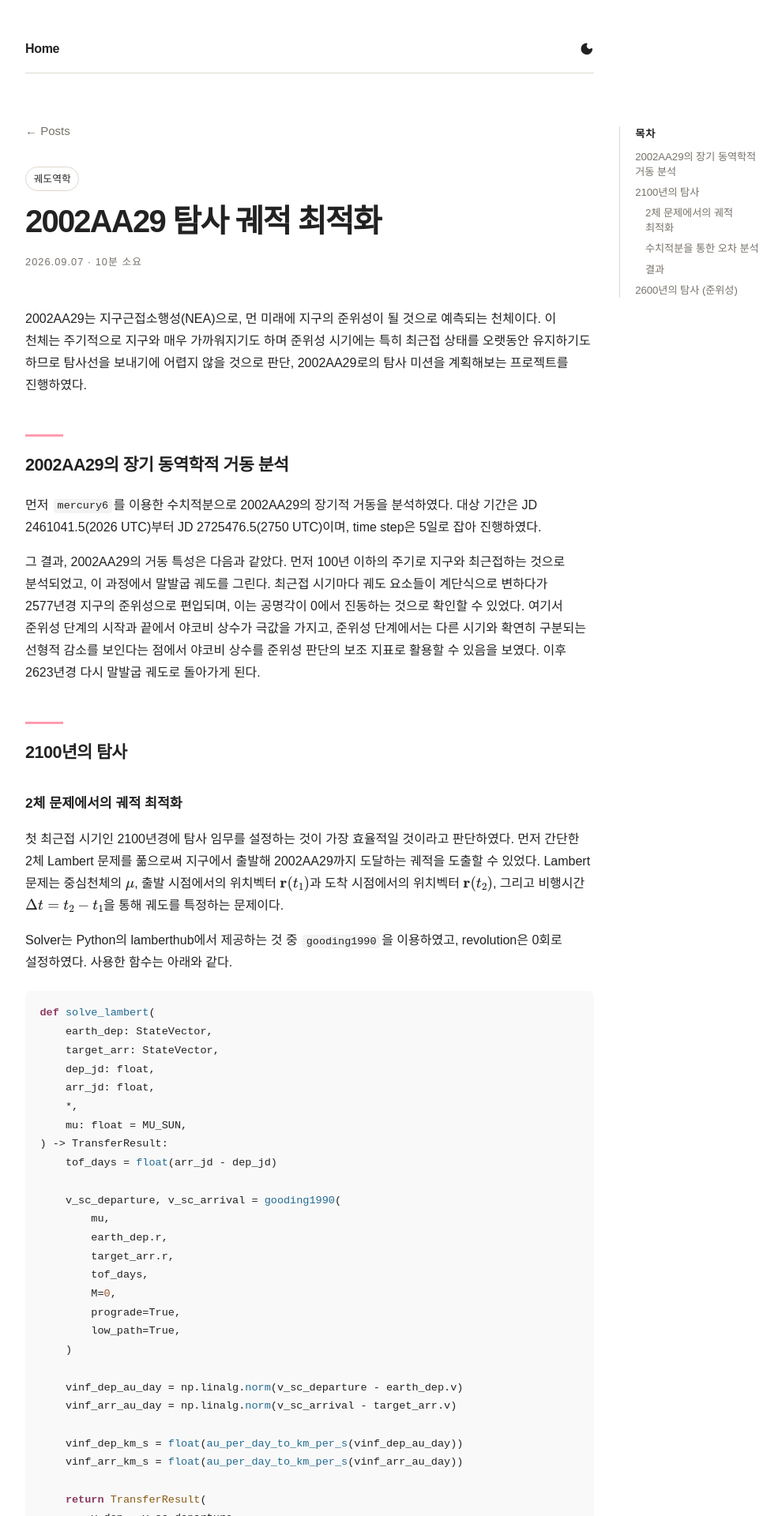
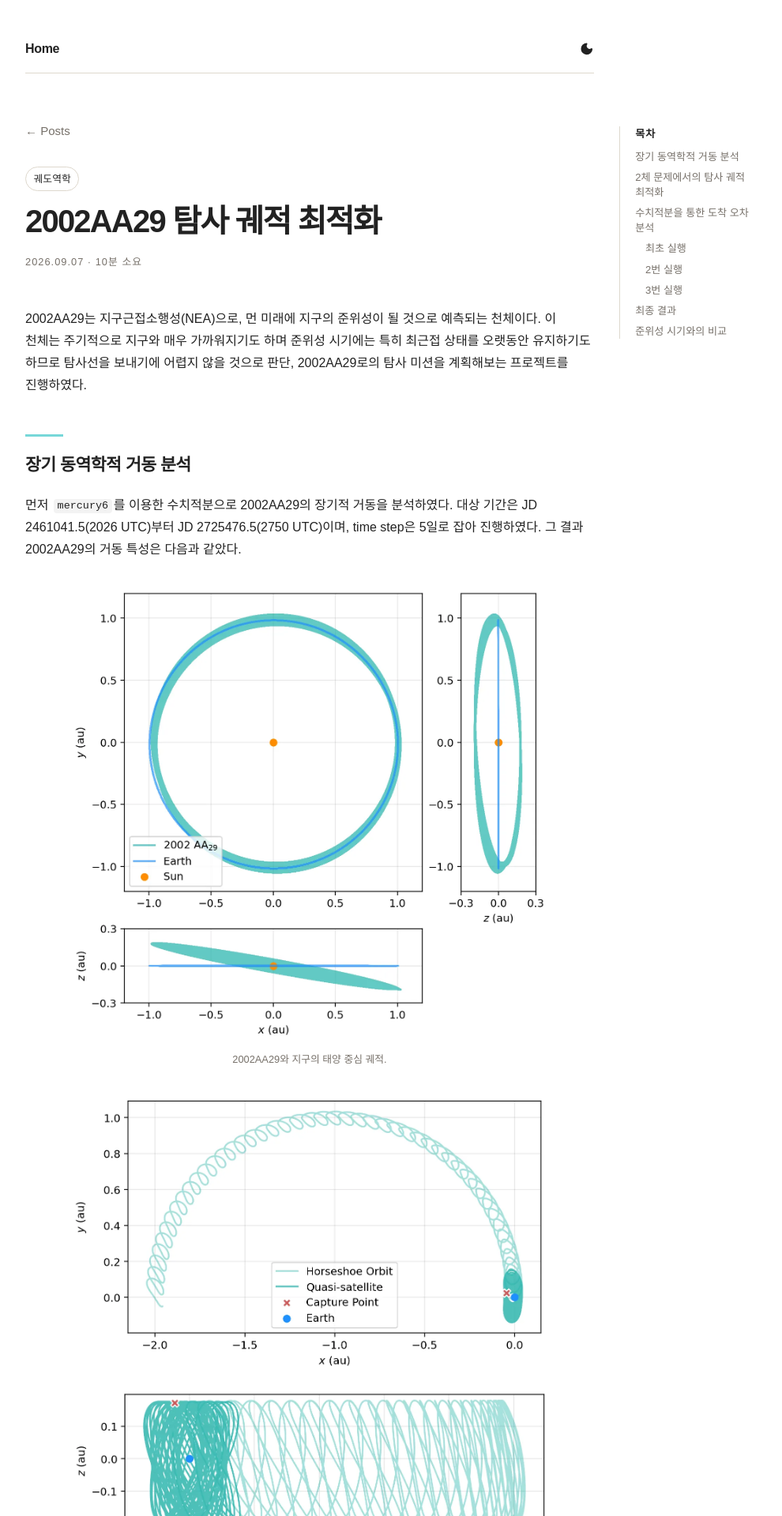
Before and after one commit to shami-momo/shami-momo.github.io, a Jekyll site: the page built from _posts/2026-09-07-2002AA29.md, in a window 1280 px wide. Shown: the top 1920 px of the page at 79% size, without its empty margins (248-1238 px from the left). Built offline with Jekyll 4.4.1, drawn with Linux system fonts in a browser that asks for light colours; some web fonts are replaced; comment, search, counter and statistics services are not loaded; some of the changed text lies outside the part shown.

Commit message:
aa29 update

````diff
--- a/_posts/2026-09-07-2002AA29.md
+++ b/_posts/2026-09-07-2002AA29.md
@@ -7,13 +7,27 @@ tags: [궤도역학]
 
 2002AA29는 지구근접소행성(NEA)으로, 먼 미래에 지구의 준위성이 될 것으로 예측되는 천체이다. 이 천체는 주기적으로 지구와 매우 가까워지기도 하며 준위성 시기에는 특히 최근접 상태를 오랫동안 유지하기도 하므로 탐사선을 보내기에 어렵지 않을 것으로 판단, 2002AA29로의 탐사 미션을 계획해보는 프로젝트를 진행하였다.
 
-## 2002AA29의 장기 동역학적 거동 분석
-먼저 `mercury6`를 이용한 수치적분으로 2002AA29의 장기적 거동을 분석하였다. 대상 기간은 JD 2461041.5(2026 UTC)부터 JD 2725476.5(2750 UTC)이며, time step은 5일로 잡아 진행하였다.
+## 장기 동역학적 거동 분석
+먼저 `mercury6`를 이용한 수치적분으로 2002AA29의 장기적 거동을 분석하였다. 대상 기간은 JD 2461041.5(2026 UTC)부터 JD 2725476.5(2750 UTC)이며, time step은 5일로 잡아 진행하였다. 그 결과 2002AA29의 거동 특성은 다음과 같았다.
 
-그 결과, 2002AA29의 거동 특성은 다음과 같았다. 먼저 100년 이하의 주기로 지구와 최근접하는 것으로 분석되었고, 이 과정에서 말발굽 궤도를 그린다. 최근접 시기마다 궤도 요소들이 계단식으로 변하다가 2577년경 지구의 준위성으로 편입되며, 이는 공명각이 0에서 진동하는 것으로 확인할 수 있었다. 여기서 준위성 단계의 시작과 끝에서 야코비 상수가 극값을 가지고, 준위성 단계에서는 다른 시기와 확연히 구분되는 선형적 감소를 보인다는 점에서 야코비 상수를 준위성 판단의 보조 지표로 활용할 수 있음을 보였다. 이후 2623년경 다시 말발굽 궤도로 돌아가게 된다.
+<figure class="figure-85">
+  <img src="{{ '/assets/images/posts/2026-09-07-2002AA29/aa29_orbit.webp' | relative_url }}">
+  <figcaption>2002AA29와 지구의 태양 중심 궤적.</figcaption>
+</figure>
 
-## 2100년의 탐사
-### 2체 문제에서의 궤적 최적화
+<figure class="figure-85">
+  <img src="{{ '/assets/images/posts/2026-09-07-2002AA29/aa29_horseshoe.webp' | relative_url }}">
+  <figcaption>2002AA29의 지구에 대한 상대 궤적.</figcaption>
+</figure>
+
+<figure class="figure-85">
+  <img src="{{ '/assets/images/posts/2026-09-07-2002AA29/aa29_parameters.webp' | relative_url }}">
+  <figcaption>2002AA29의 궤도 요소의 변화.</figcaption>
+</figure>
+
+먼저 100년 이하의 주기로 지구와 최근접하는 것으로 분석되었고, 이 과정에서 말발굽 궤도를 그린다. 최근접 시기마다 궤도 요소들이 계단식으로 변하다가 2577년경 지구의 준위성으로 편입되며, 이는 공명각이 0에서 진동하는 것으로 확인할 수 있었다. 여기서 준위성 단계의 시작과 끝에서 야코비 상수가 극값을 가지고, 준위성 단계에서는 다른 시기와 확연히 구분되는 선형적 감소를 보인다는 점에서 야코비 상수를 준위성 판단의 보조 지표로 활용할 수 있음을 보였다. 이후 2623년경 다시 말발굽 궤도로 돌아가게 된다.
+
+## 2체 문제에서의 탐사 궤적 최적화
 첫 최근접 시기인 2100년경에 탐사 임무를 설정하는 것이 가장 효율적일 것이라고 판단하였다. 먼저 간단한 2체 Lambert 문제를 풂으로써 지구에서 출발해 2002AA29까지 도달하는 궤적을 도출할 수 있었다. Lambert 문제는 중심천체의 $\mu$, 출발 시점에서의 위치벡터 $\mathbf{r}(t_1)$과 도착 시점에서의 위치벡터 $\mathbf{r}(t_2)$, 그리고 비행시간 $\Delta t=t_2-t_1$을 통해 궤도를 특정하는 문제이다.
 
 Solver는 Python의 lamberthub에서 제공하는 것 중 `gooding1990`을 이용하였고, revolution은 0회로 설정하였다. 사용한 함수는 아래와 같다.
@@ -55,9 +69,14 @@ def solve_lambert(
     )
 ```
 
-2090년부터 2110년까지의 NASA JPL Horizons 데이터를 호출한 뒤 해당 일자 중 TOF가 30일부터 730일까지의 기간을 갖도록 출발 시기와 도착 시기를 바꿔가며 5일 간격으로 계산하였다.
+2090년부터 2110년까지의 NASA JPL Horizons 데이터를 호출한 뒤 해당 일자 중 TOF가 30일부터 730일까지의 기간을 갖도록 출발 시기와 도착 시기를 바꿔가며 5일 간격으로 계산하였다. 그 결과 그려진 $C_3$와 도착 $v_\infty$ 산점도는 아래와 같다.
 
-그 결과 그려진 $C_3$와 도착 $v_\infty$ 산점도는 아래와 같다. 산점도 전면에 명확한 front가 관찰되는 모습으로, 여기서 $C_3$는 0에 가까운 수치부터 30km²/s²의 범위를 가지며, 도착 $v_\infty$는 이와 trade-off 관계로 6km/s부터 0까지의 범위를 가지는 것으로 관찰되었다.
+<figure class="figure-85">
+  <img src="{{ '/assets/images/posts/2026-09-07-2002AA29/v_c3_2100.webp' | relative_url }}">
+  <figcaption>출발 $C_3$와 도착 $v_\infty$ 산점도.</figcaption>
+</figure>
+
+산점도 전면에 명확한 front가 관찰되는 모습으로, 여기서 $C_3$는 0에 가까운 수치부터 30km²/s²의 범위를 가지며, 도착 $v_\infty$는 이와 trade-off 관계로 6km/s부터 0까지의 범위를 가지는 것으로 관찰되었다.
 
 ULA의 Vulcan Centaur는 화성행 미션의 $C_3$를 20km²/s² 정도로 잡고 있으므로, 이와 같은 고에너지 지구탈출 케이스와 비교하기 위해 이를 이번 미션의 상한값으로 설정하였다. 따라서 front에서 $C_3$가 10, 15, 20km²/s²인 경우를 대푯값으로 선정하여 해당 기간을 1일 간격으로 재계산하였고, 그 결과에서 $C_3\le20$인 경우 중 $v_\infty$가 최소인 값을 선정하였다.
 
@@ -67,22 +86,22 @@ ULA의 Vulcan Centaur는 화성행 미션의 $C_3$를 20km²/s² 정도로 잡
 
 이 상태로 수치적분을 돌리면 지구와 좌표가 겹치므로, 우선 15일 이후(JD 2487541.5)로 전파시킨 후의 값을 초기값으로 채용하였다. 이는 발사체의 주차궤도 탈출 및 출발 후 15일간의 근지구 운동을 의미하지는 않는다.
 
-### 수치적분을 통한 오차 분석
-#### 최초 실행
+## 수치적분을 통한 도착 오차 분석
+### 최초 실행
 
 |   | $x$ | $y$ | $z$ |
 |---|---|---|---|
 | $\mathbf{r}$ [au] | 0.4835385 | -0.89729962 | -0.03789595 |
 | $\mathbf{v}$ [au/day] | 0.0148363 | 0.0078598 | -0.00248766 |
 
-1차 시도에서는 목표까지의 거리가 116,704.4km로 큰 오차가 발생하였다. 이를 해결하기 위해 각 속도 성분에 $\delta v=10^{-6}\;\mathrm{AU/day}$의 미소 섭동을 각각 가한 세 번의 수치적분으로 도착 위치의 Jacobian을 구성하였고, 이후 도착 이탈 위치와 초기값의 선형 가정을 통해 보정값을 도출하였다.
+1차 시도에서는 목표까지의 거리가 116,706.9km로 큰 오차가 발생하였다. 이를 해결하기 위해 각 속도 성분에 $\delta v=10^{-6}\;\mathrm{AU/day}$의 미소 섭동을 각각 가한 세 번의 수치적분으로 도착 위치의 Jacobian을 구성하였고, 이후 도착 이탈 위치와 초기값의 선형 가정을 통해 보정값을 도출하였다.
 
 ```
 1st Correction [m/s]
 [ -8.616595770657057 -5.1086613602270035 -73.27580049888552 ]
 ```
 
-#### 2번 실행
+### 2번 실행
 
 |   | $x$ | $y$ | $z$ |
 |---|---|---|---|
@@ -96,7 +115,7 @@ Second correction [m/s]
 [ -0.0249525027642017 -0.0194057472420637  0.3976249817186392 ]
 ```
 
-#### 3번 실행
+### 3번 실행
 
 |   | $x$ | $y$ | $z$ |
 |---|---|---|---|
@@ -105,7 +124,17 @@ Second correction [m/s]
 
 3차 시도에서는 목표까지의 거리가 48.5km로 도출되었다. 이는 목표 천체의 크기보다 여전히 큰 값이므로 정밀 근접운용을 위한 해는 아니지만, 본 연구의 단순화된 다체 동역학 검증에서 Lambert 초기해가 수십 km 수준까지 보정 가능함을 보인다.
 
-### 결과
+## 최종 결과
+
+<figure class="figure-85">
+  <img src="{{ '/assets/images/posts/2026-09-07-2002AA29/aa29_approach_3d.webp' | relative_url }}">
+  <figcaption>탐사선의 접근 궤적.</figcaption>
+</figure>
+
+<figure class="figure-85">
+  <img src="{{ '/assets/images/posts/2026-09-07-2002AA29/aa29_approach_parameters.webp' | relative_url }}">
+  <figcaption>비행 기간 중 목표까지의 거리와 상대속도 변화.</figcaption>
+</figure>
 
 | 항목 | 값 |
 |---|---|
@@ -119,7 +148,5 @@ Second correction [m/s]
 | 보정 후 도착 위치오차 | 48.5 km |
 | 보정 후 도착 상대속도 | 1.0048 km/s |
 
-## 2600년의 탐사 (준위성)
+## 준위성 시기와의 비교
 앞서 얻은 탐사 조건을 준위성 시기와 비교하여 더 효율적인 임무가 가능할지 여부를 분석하였다. 준위성 기간에서 약 1년 정도의 앞뒤 여유를 두고 JD 2662656.5부터 JD 2678725.5까지의 기간에 대해 앞선 과정을 반복하였다.
-
-그 결과, 해당 기간에서 $C_3$와 도착 $v_\infty$ 산점도가
--- a/assets/css/common.css
+++ b/assets/css/common.css
@@ -29,7 +29,7 @@
   --line: #ded8cd;
   --line-soft: #e7e7e7;
 
-  --main: #ff5f82;
+  --main: #24bec1;
   --main-soft: color-mix(in srgb, var(--main) 62%, transparent);
   --main-softer: color-mix(in srgb, var(--main) 42%, transparent);
 
--- a/assets/css/post.css
+++ b/assets/css/post.css
@@ -130,26 +130,34 @@
   margin: 0.5rem 0;
 }
 
-.content img {
-  display: block;
+.content figure {
   max-width: 100%;
-  height: auto;
-  margin: 1.6rem auto;
-  border-radius: 10px;
-}
-
-.content figure {
-  margin: 2rem 0;
+  margin: 2rem auto;
 }
 
 .content figure img {
   margin-bottom: 0.6rem;
+  display: block;
+  width: 100%;
+  height: auto;
 }
 
 .content figcaption {
   color: var(--muted);
   font-size: 0.8rem;
   text-align: center;
+}
+
+.content .figure-45 { width: 45%; }
+.content .figure-60 { width: 60%; }
+.content .figure-70 { width: 70%; }
+.content .figure-85 { width: 85%; }
+.content .figure-full { width: 100%; }
+
+@media (max-width: 640px) {
+  .content figure[class*="figure-"] {
+    width: 100%;
+  }
 }
 
 .tag-list {
````
Also changed, not shown: assets/images/posts/2026-09-07-2002AA29/aa29_approach_3d.webp (added), assets/images/posts/2026-09-07-2002AA29/aa29_approach_parameters.webp (added), assets/images/posts/2026-09-07-2002AA29/aa29_horseshoe.webp (added), assets/images/posts/2026-09-07-2002AA29/aa29_orbit.webp (added), assets/images/posts/2026-09-07-2002AA29/aa29_parameters.webp (added), assets/images/posts/2026-09-07-2002AA29/v_c3_2100.webp (added).
